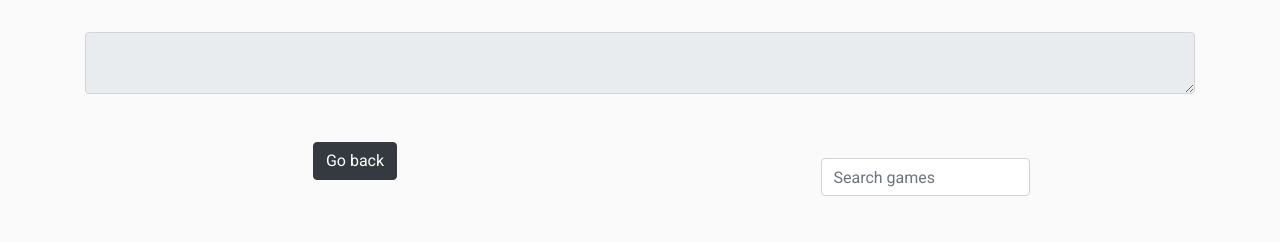
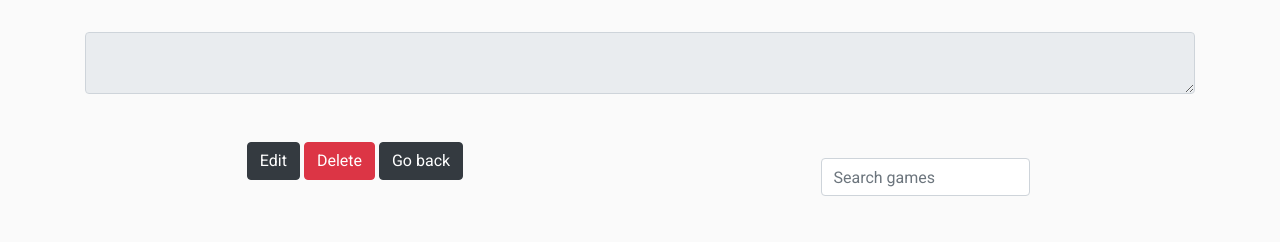
Before and after one commit to AlexPullen91/GameReviews, a Flask app: template templates/pages/review.html in a window 1280 px wide. Shown: the part 405-647 px from the top of the page. Run offline with Flask 2, Linux system fonts and the light colour scheme; the template is opened without the code that fills it, so the values that code supplies are empty; some libraries are stand-ins or nearby versions; some web fonts are replaced.

Commit message:
if user is logged in and viewing their review they now have edit and delete buttons

```diff
--- a/templates/pages/review.html
+++ b/templates/pages/review.html
@@ -53,19 +53,22 @@
     </div>
   </div>
   <div class="row pb-5">
-
     <div class="col-sm-6 text-center">
-    {% if session['username'] == review.reviewed_by %}
+      {% if session['username'] == review.reviewed_by %}
       <a
-        href="{{ url_for('browse_reviews') }}"
+        href="{{url_for('edit_review', review_id=review._id)}}"
         class="btn btn-dark"
-        type="submit"
-        name="add_review"
+        >Edit</a
       >
+      <a
+        href="{{url_for('delete_review', review_id=review._id)}}"
+        class="btn btn-danger"
+        >Delete</a
+      >
+      <a href="{{ url_for('browse_reviews') }}" class="btn btn-dark">
         Go back
       </a>
       {% else %}
-
       <p class="text-muted">Want to submit your own review?</p>
       <a
         href="{{ url_for('add_review') }}"
```
